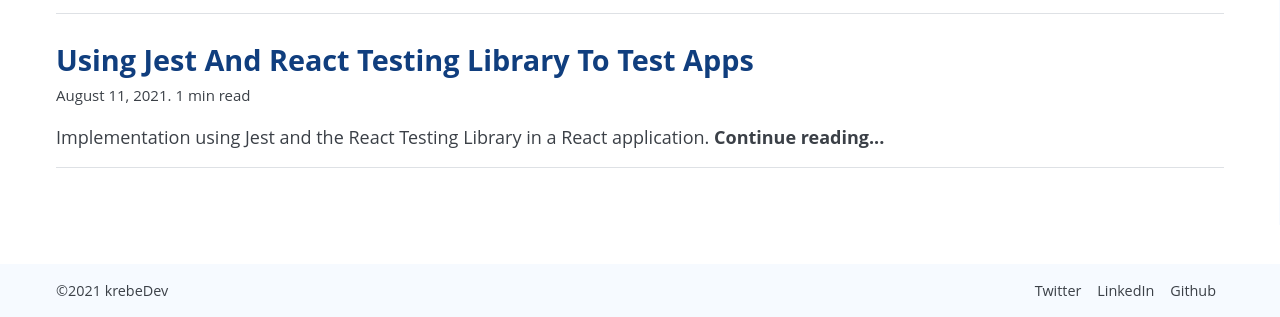
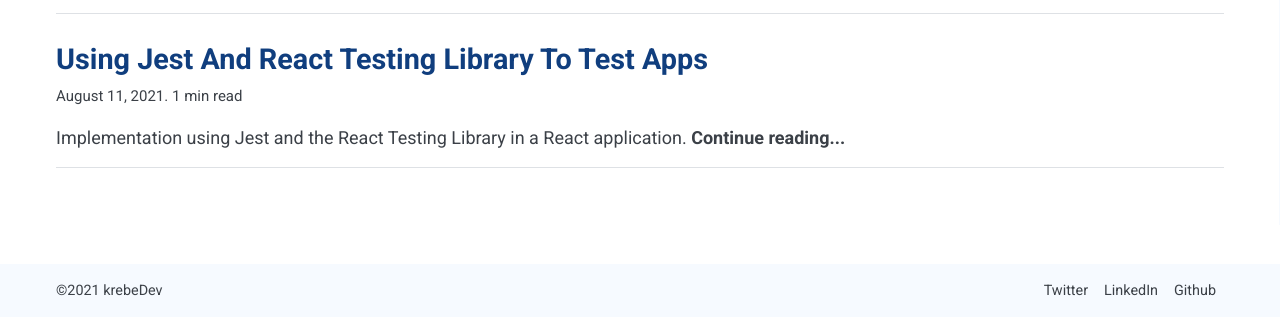
Before and after one commit to krebeDev/krebe.dev, a Gatsby site: page /blog in a window 1280 px wide. Shown: the part 575-892 px from the top of the page. Built offline with nearby package versions, Linux system fonts and the light colour scheme; Gatsby itself is replaced by a stand-in of ours; some packages are replaced by stand-ins of ours.

Commit message:
install google font

```diff
--- a/package.json
+++ b/package.json
@@ -13,6 +13,7 @@
     "clean": "gatsby clean"
   },
   "dependencies": {
+    "@fontsource/roboto": "^4.5.0",
     "@fortawesome/fontawesome-svg-core": "^1.2.35",
     "@fortawesome/free-brands-svg-icons": "^5.15.3",
     "@fortawesome/free-solid-svg-icons": "^5.15.3",
--- a/src/components/Layout/global.css
+++ b/src/components/Layout/global.css
@@ -30,7 +30,7 @@ html {
 
 body {
   font-size: 16px;
-  font-family: 'Open Sans', 'Helvetica Neue', sans-serif;
+  font-family: roboto, 'sans-serif';
   line-height: 1.5;
   color: var(--grey);
   text-rendering: optimizeSpeed;
--- a/src/components/Layout/index.js
+++ b/src/components/Layout/index.js
@@ -1,4 +1,6 @@
 import React from 'react'
+import '@fontsource/roboto'
+import '@fontsource/roboto/700.css'
 import NavBar from '../NavBar'
 import FooterBar from '../Footer'
 import Seo from '../Seo'
```
Also changed, not shown: 1 other file.
